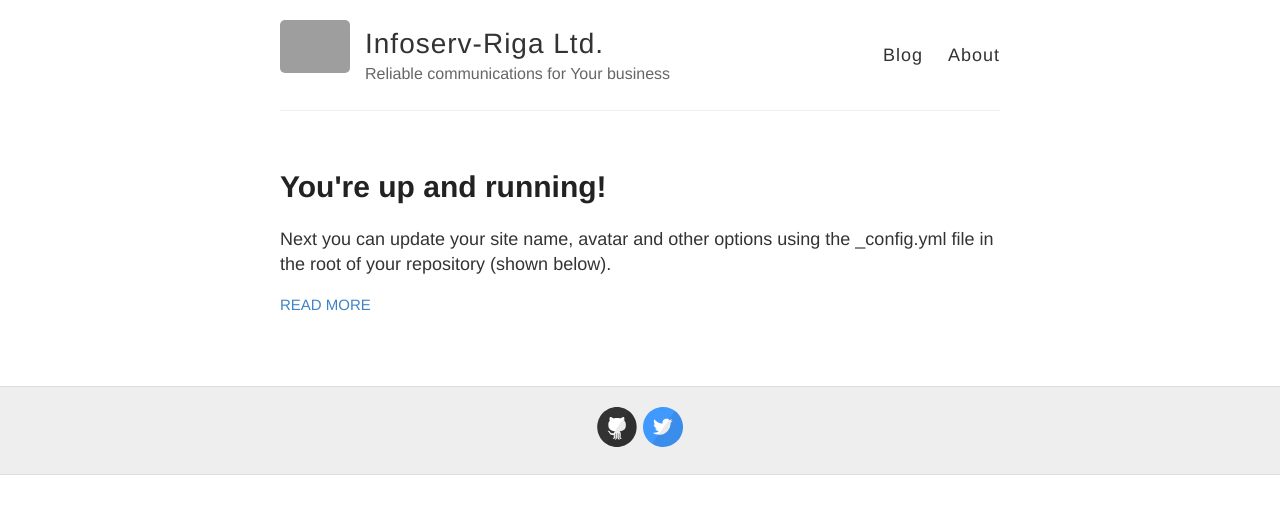
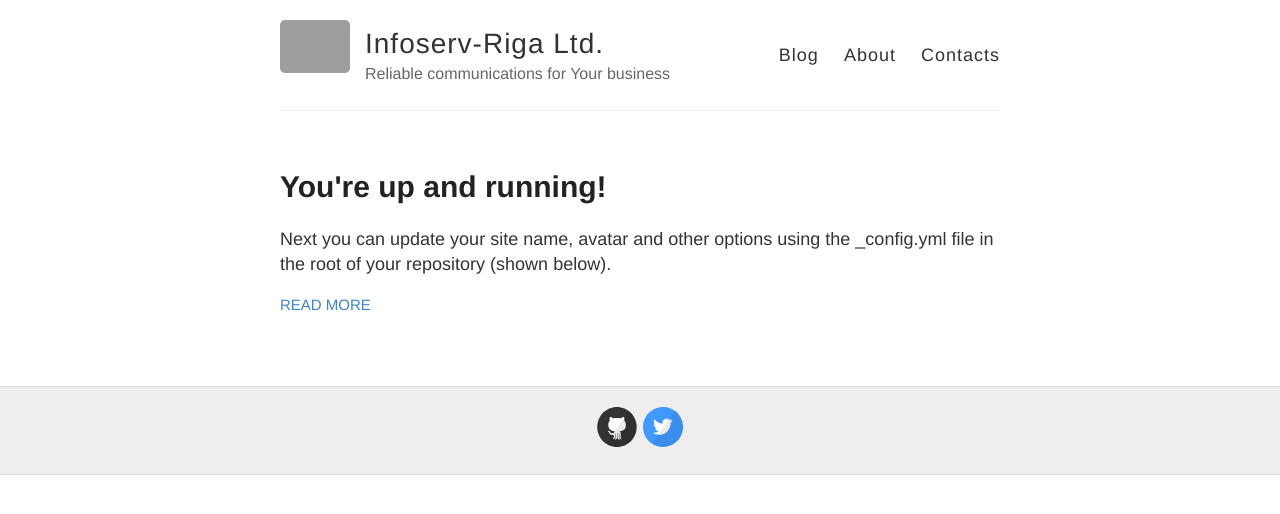
Before and after one commit to matanec/matanec.github.io, a Jekyll site: the page built from index.html, in a window 1280 px wide. Shown: the top 514 px of the page. Built offline with Jekyll 4.4.1, drawn with Linux system fonts in a browser that asks for light colours; grey boxes are pictures that could not be loaded.

Commit message:
Update default.html

```diff
--- a/_layouts/default.html
+++ b/_layouts/default.html
@@ -29,6 +29,7 @@
           <nav>
             <a href="{{ site.baseurl }}/">Blog</a>
             <a href="{{ site.baseurl }}/about">About</a>
+            <a href="{{ site.baseurl }}/contacts">Contacts</a>
           </nav>
         </header>
       </div>
```
